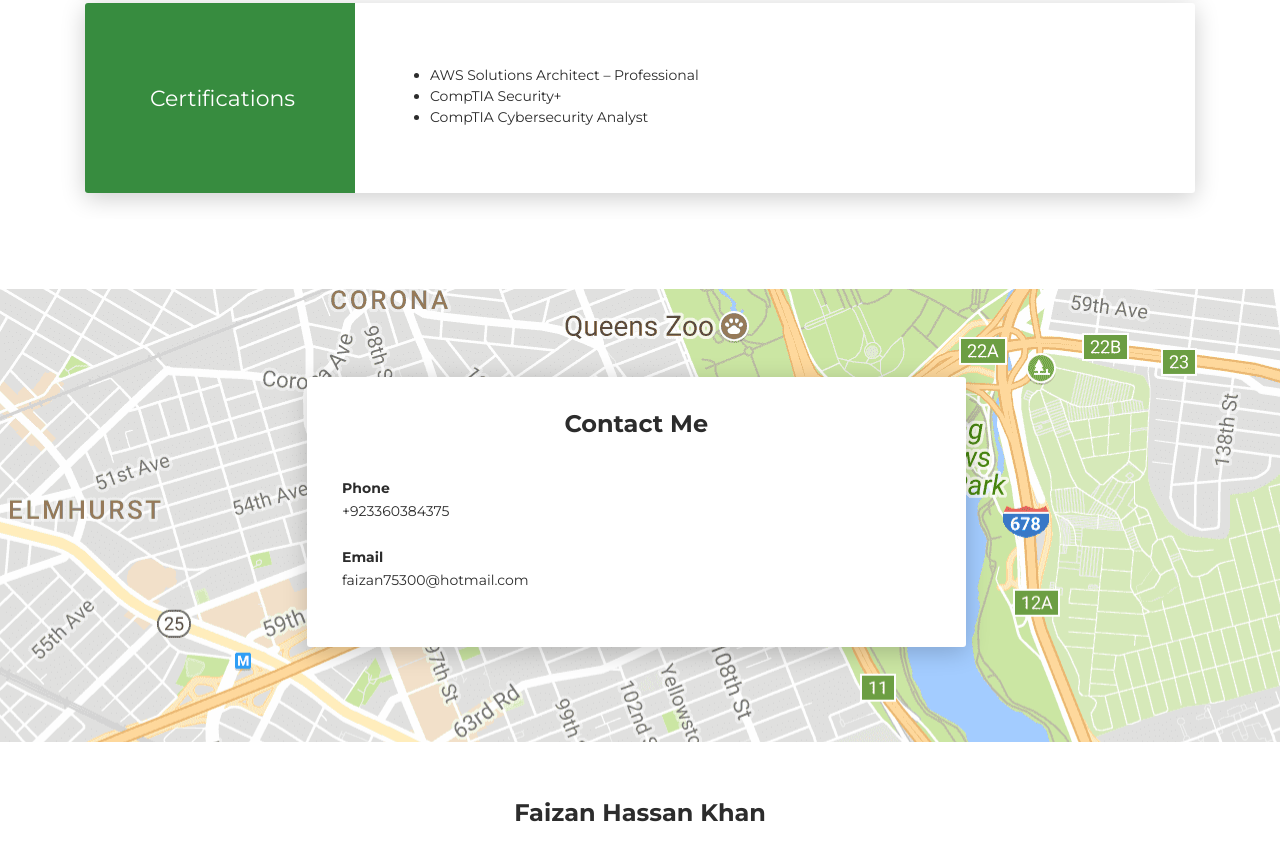
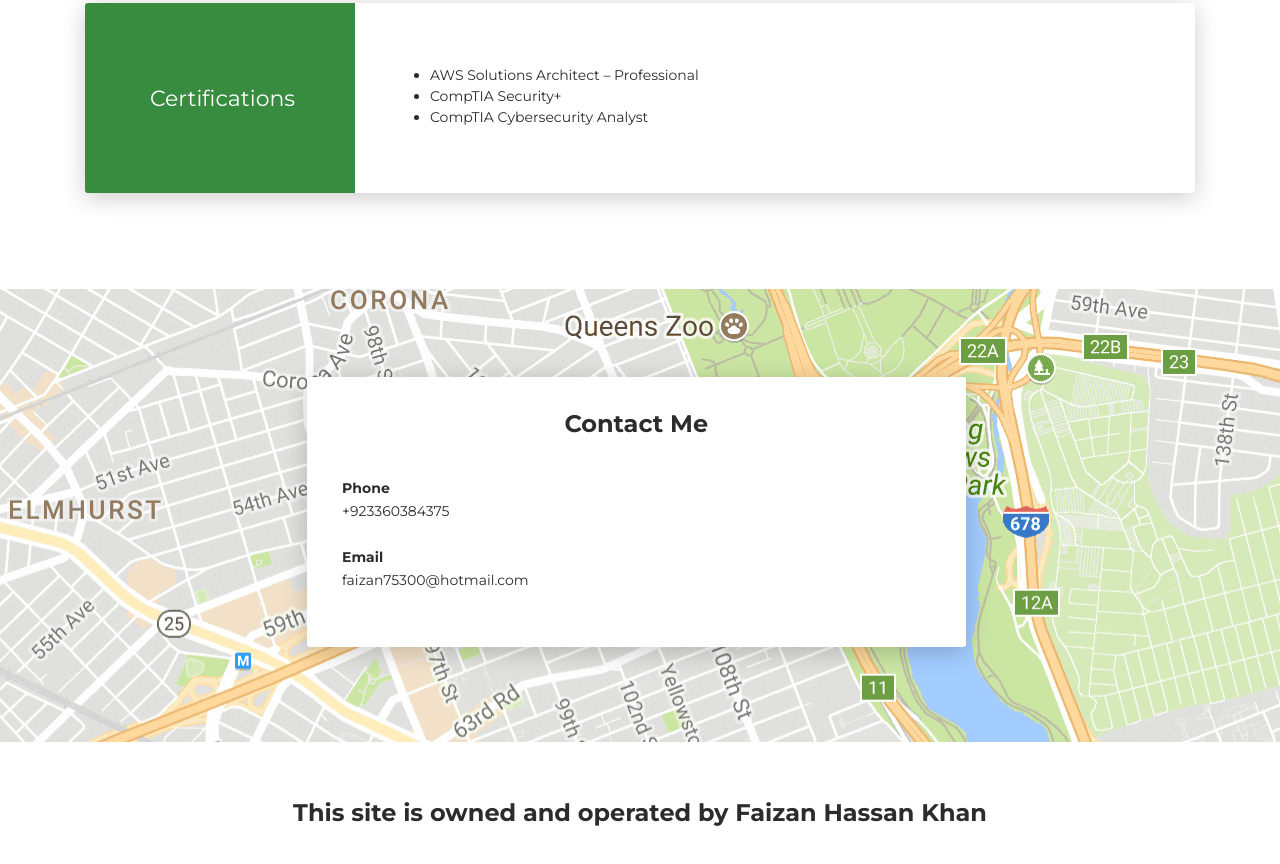
Before and after one commit to faizan973737/portfolio, a plain HTML site: page index.html in a window 1280 px wide. Shown: the part 4594-5458 px from the top of the page. Drawn offline with Linux system fonts and the light colour scheme.

Commit message:
Update index.html

```diff
--- a/index.html
+++ b/index.html
@@ -418,7 +418,7 @@
 </div></div>
     </div>
     <footer class="footer">
-      <div class="h4 title text-center">Faizan Hassan Khan</div>
+      <div class="h4 title text-center">This site is owned and operated by Faizan Hassan Khan</div>
     </footer>
     <script src="js/core/jquery.3.2.1.min.js?ver=1.1.0"></script>
     <script src="js/core/popper.min.js?ver=1.1.0"></script>
```
